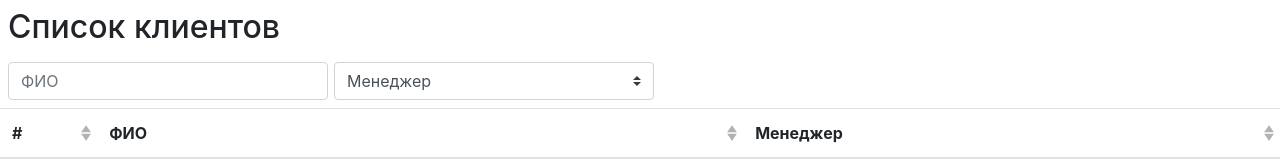
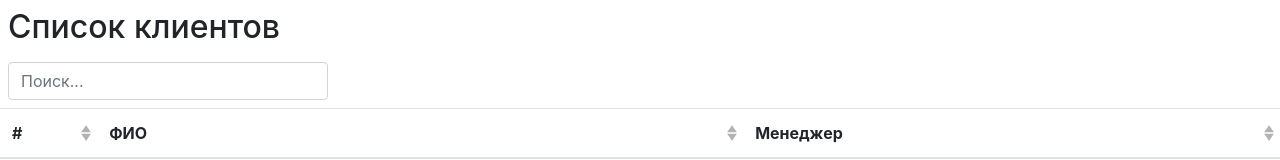
Before and after one commit to Scareton/cms-test_task, a Vue app: page / in a window 1280 px wide. Shown: the top 160 px of the page. Built offline with nearby package versions, Linux system fonts and the light colour scheme.

Commit message:
simpleFilter

```diff
--- /dev/null
+++ b/src/components/simpleTableFilter/index.vue
@@ -0,0 +1,40 @@
+<template>
+  <div class="p-2">
+    <div class="d-flex table-filter__wrapper">
+      <b-form-input v-model="value" @input="updateFilter" placeholder="Поиск..."></b-form-input>
+    </div>
+  </div>
+</template>
+
+<script>
+export default {
+  name: "SimpleTableFilter",
+  props: ["filter"],
+  data() {
+    return {
+      value: null,
+    };
+  },
+  methods: {
+    updateFilter() {
+      this.$emit("update:filter", this.value);
+    },
+  },
+  mounted() {
+    this.value = this.filter;
+  },
+};
+</script>
+
+<style lang="sass">
+.table-filter
+  &__wrapper
+    column-gap: 6px
+    row-gap: 6px
+    @media (max-width: 767.98px)
+      flex-direction: column
+    & > *
+      max-width: 320px
+      @media (max-width: 767.98px)
+        max-width: unset
+</style>
--- a/src/views/Clients/list.vue
+++ b/src/views/Clients/list.vue
@@ -2,7 +2,7 @@
   <div class="clients">
     <h2 class="p-2 mb-0">Список клиентов</h2>
 
-    <table-filter :filter.sync="filter" />
+    <SimpleTableFilter :filter.sync="filter" />
 
     <b-table
       hover
@@ -11,7 +11,6 @@
       :per-page="perPage"
       :current-page="currentPage"
       :filter="filter"
-      :filter-function="filterFunction"
       class="clients-table"
       id="clients-table"
       show-empty
@@ -35,13 +34,13 @@
 </template>
 
 <script>
-import TableFilter from "../../components/TableFilter/index.vue";
+import SimpleTableFilter from "../../components/simpleTableFilter/index.vue";
 export default {
   name: "ClientsList",
   data() {
     return {
       totalRows: 1,
-      filter: {},
+      filter: null,
       currentPage: 1,
       perPage: 10,
       fields: [
@@ -76,8 +75,8 @@ export default {
     },
   },
   components: {
-    TableFilter,
-  },
+    SimpleTableFilter
+},
 };
 </script>
 
```
